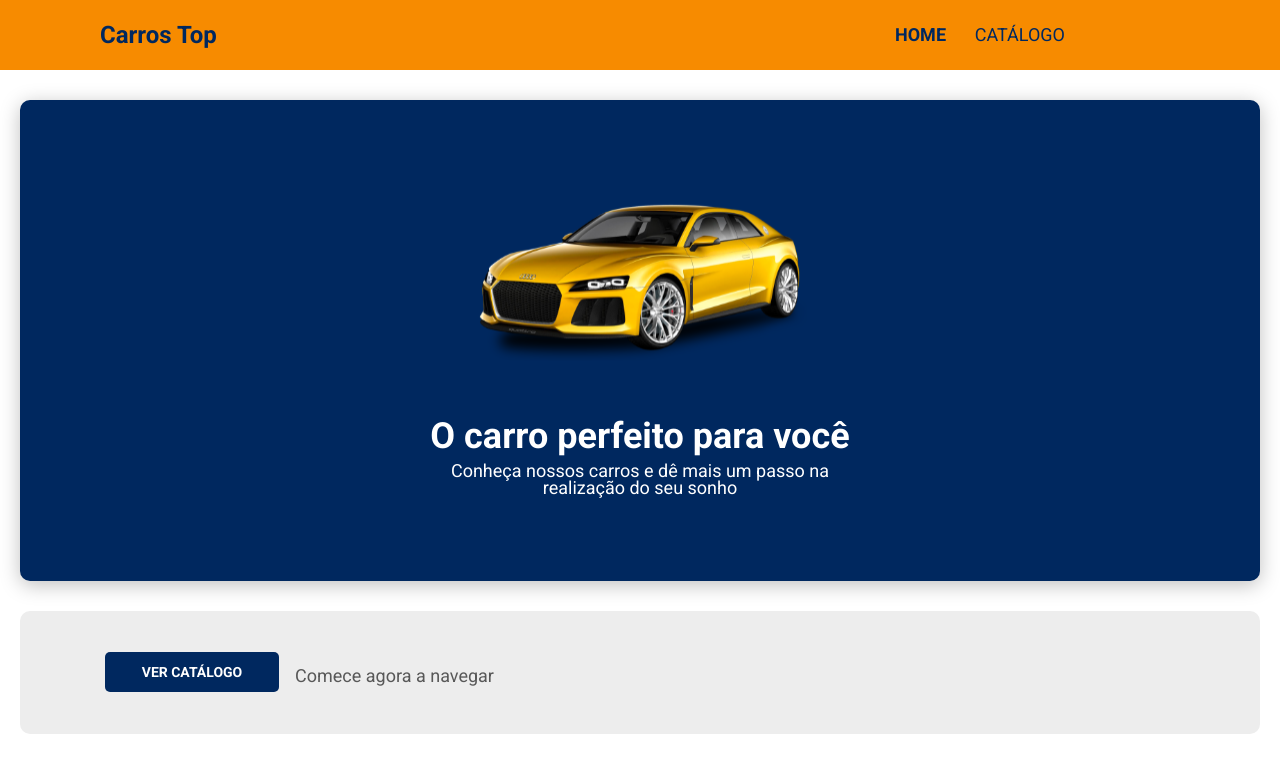
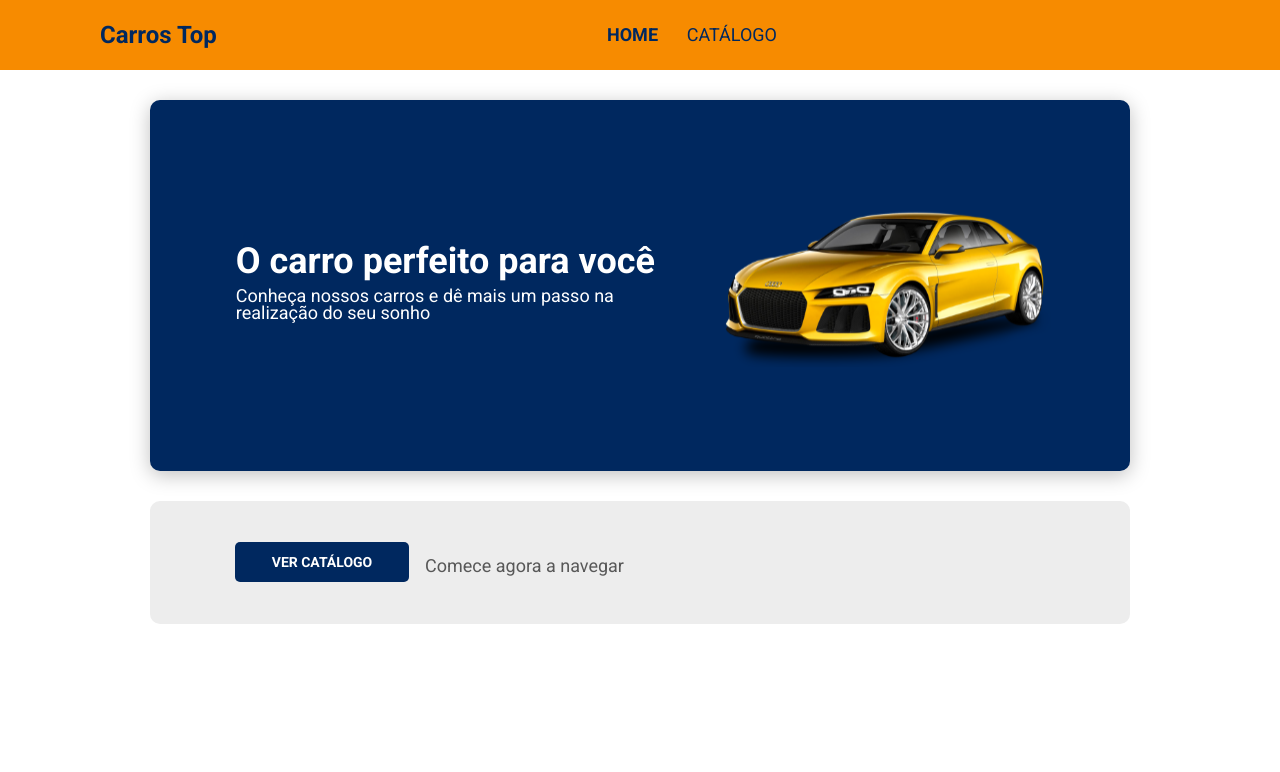
Before and after one commit to tiagogomes187/bds07, a React (Create React App) app in the folder frontweb/: page / in a window 1280 px wide. Shown: the top 772 px of the page. Built offline with nearby package versions, Linux system fonts and the light colour scheme.

Commit message:
Finalizing responsiveness.

```diff
--- a/frontweb/src/components/ButtonIcon/styles.css
+++ b/frontweb/src/components/ButtonIcon/styles.css
@@ -69,3 +69,11 @@
         padding-right: 254px;
     }
 }
+
+@media (min-width: 1280px) {
+    .btn-card{
+        margin: 30px 150px 102px 150px;
+        min-width: 979px;
+
+    }
+}
--- a/frontweb/src/components/Navbar/styles.css
+++ b/frontweb/src/components/Navbar/styles.css
@@ -45,3 +45,9 @@
         margin-right: 203px;
     }
 }
+
+@media (min-width: 1280px) {
+    .collapse {
+        margin-right: 491px;
+    }
+}
--- a/frontweb/src/pages/Home/styles.css
+++ b/frontweb/src/pages/Home/styles.css
@@ -1,8 +1,9 @@
 .home-container {
-    min-height: 650px;
-    background-color: #FFFFFF;
+    height: 650px;
+    background-color: #ffffff;
     font-size: 22px;
     text-align: center;
+    padding-top: 20px;
 }
 
 .home-content-container {
@@ -30,7 +31,6 @@
     background-color: #00285F;
     box-shadow: 0px 4px 20px rgba(0, 0, 0, 0.25);
     border-radius: 10px;
-    margin-top: 20px;
     margin-left: 10px;
     margin-right: 10px;
     margin-bottom: 21px;
@@ -48,6 +48,8 @@
 @media (min-width: 576px) {
     .home-container {
         font-size: 36px;
+        padding-top: 30px;
+
     }
     .home-content-container h1 {
         width: 420px;
@@ -60,13 +62,15 @@
         margin-bottom: 41px;
     }
     .home-image-container {
+        min-width: 400px;
         padding: 22px 101px;
     }
     .home-image-container svg {
         width: 333px;
+        height: auto;
     }
     .home-card-banner {
-        margin-top: 30px;
+
         margin-left: 20px;
         margin-right: 20px;
         min-width: 536px;
@@ -77,24 +81,76 @@
 @media (min-width: 768px) {
     .home-container {
         min-height: 954px;
+
     }
     .home-card-banner {
         min-width: 728px;
         min-height: 475px;
         margin-bottom: 25px;
-        margin-top: 30px;
+
         margin-left: 20px;
         margin-right: 20px;
     }
-    .home-image-container {
-        padding: 79px 198px 37px;
-
+    .home-image-container svg {
+        width: 333px;
+        height: auto;
     }
-
     .home-content-container p {
         margin-bottom: 76px;
+    }
+}
 
+@media (min-width: 992px) {
+    .home-container {
+        min-height: 1130px;
     }
+    .home-card-banner {
+        min-width: 952px;
+        min-height: 579px;
+    }
+    .home-image-container svg {
+        width: 455px;
+        height: auto;
+    }
+    .home-content-container p {
+        margin-bottom: 124px;
+    }
+}
 
-
+@media (min-width: 1280px) {
+    .home-container {
+        min-height: 650px;
+        height: 85vh;
+    }
+    .home-card-banner {
+        justify-content: space-around;
+        flex-direction: row;
+        min-width: 979px;
+        min-height: 365px;
+        margin-left: 150px;
+        margin-right: 150px;
+    }
+    .home-content-container {
+        display: flex;
+        flex-direction: column;
+        text-align: left;
+    }
+    .home-content-container h1 {
+        margin-top: 140px;
+        margin-left: 85px;
+    }
+    .home-content-container p {
+        margin-bottom: 141px;
+        margin-left: 85px;
+    }
+    .home-image-container {
+        padding: 83px 78px 83px 63px;
+        display: flex;
+        align-items: center;
+        width: 472px;
+        height: auto;
+    }
+    .home-image-container svg {
+        width: 333px;
+    }
 }
```
